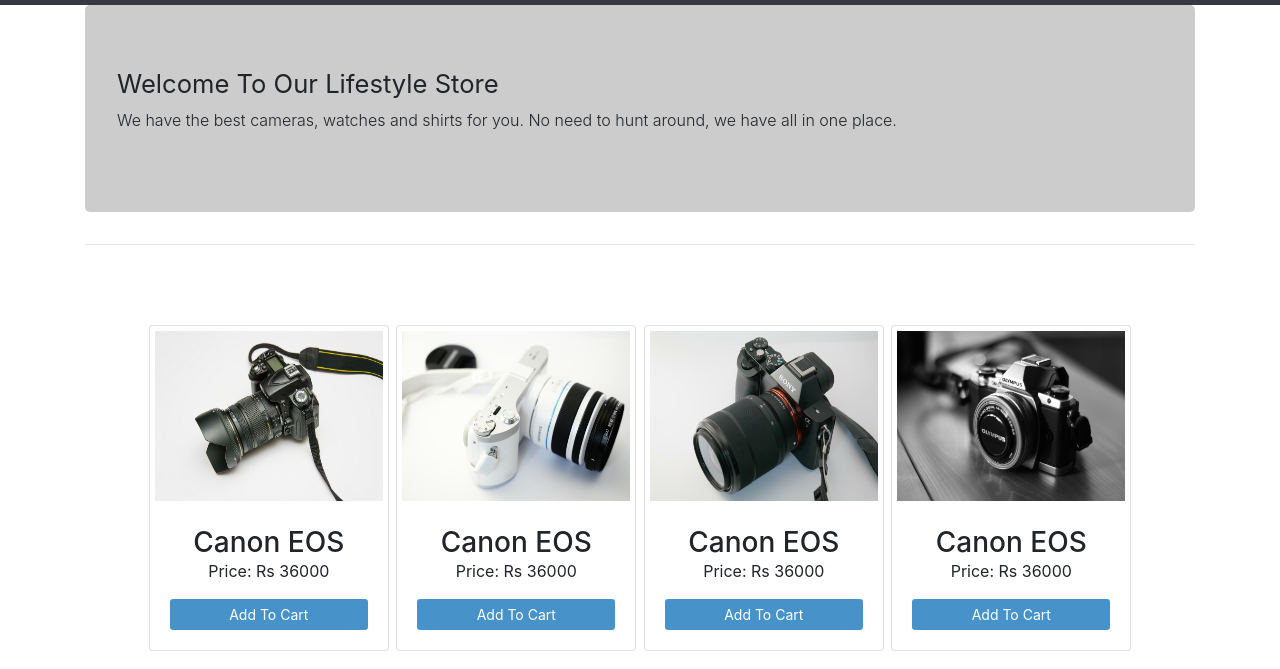
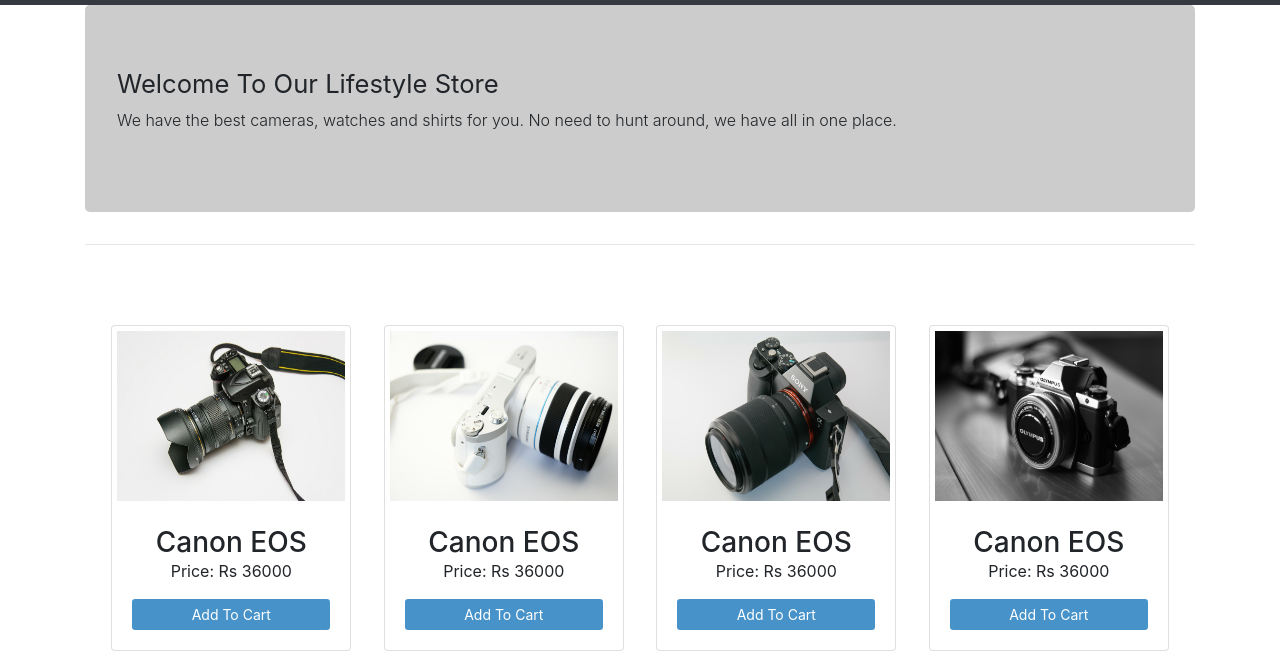
Before and after one commit to webskill001/netlify_webpages_e-commerce, a plain HTML site: page product.html in a window 1280 px wide. Shown: the part 51-720 px from the top of the page. Drawn offline with Linux system fonts and the light colour scheme.

Commit message:
Update style.css

```diff
--- a/css/style.css
+++ b/css/style.css
@@ -159,7 +159,7 @@ a:hover{
 
 /* product page css starts */
 .product-container{
-    margin:60px;
+    margin:60px 10px;
 }
 .jumbotron{
     margin-top:80px auto;
```
